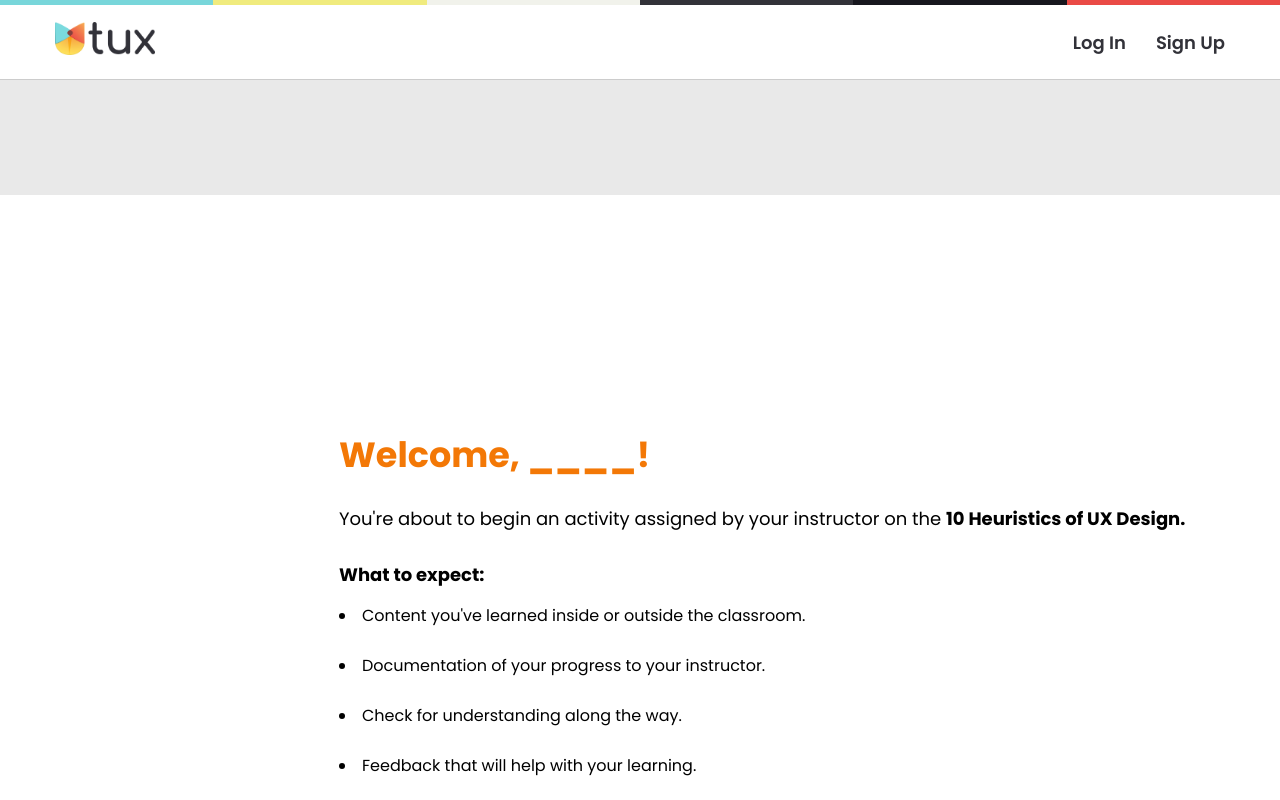
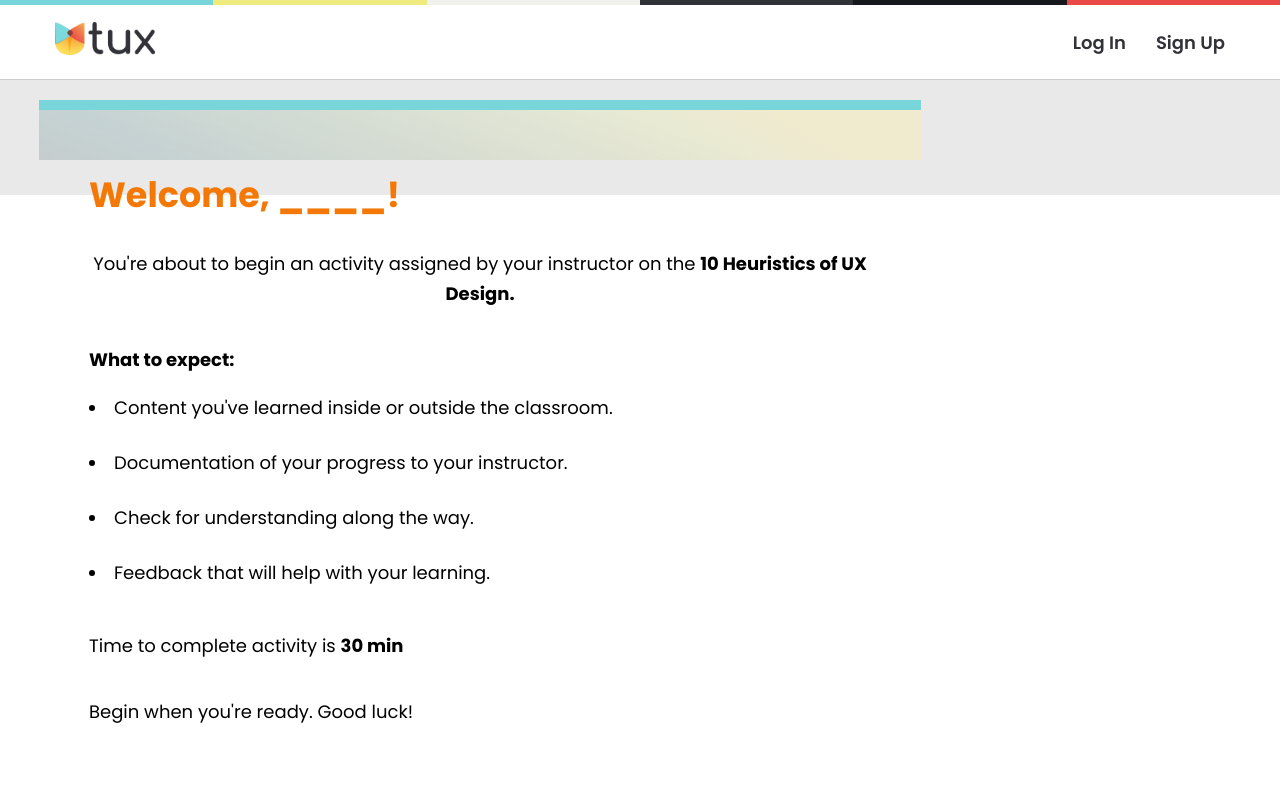
Before and after one commit to theCOOPcc/t.ux, a React (Create React App) app: page /activity/heuristics in a window 1280 px wide. Shown: the top 800 px of the page. Built offline with nearby package versions, Linux system fonts and the light colour scheme; no server answers.

Commit message:
Convert to in-file SC

```diff
--- a/src/components/Overview/Overview.jsx
+++ b/src/components/Overview/Overview.jsx
@@ -1,44 +1,96 @@
 import React from 'react';
+import styled, { css } from 'styled-components';
+import { Flex, orange_text, tux_blue } from '../TuxComponents/utilities';
+import { Button280 } from '../TuxComponents/elements';
 import * as U from '../../components/TuxComponents/UniversalComponents';
 
 const Overview = ({ user, activityName, activityTime, setStarted }) => {
   return (
     <>
-      {/* <U.Sub6ColGrid> */}
-      <U.FlexBox flexStartJC column overview>
-        <U.ColorBlock SubGridBlue></U.ColorBlock>
-        <U.FlexBox flexStartJC column overview2>
+      <Main>
+      {/* <OuterBox> */}
+        <ColorBlock/>
+        <FlexBox >
           {user ? (
-            <U.Heading1 overview>Welcome, {user.firstName}!</U.Heading1>
+            <Heading1 overview>Welcome, {user.firstName}!</Heading1>
           ) : (
-            <U.Heading1 overview>Welcome, ____!</U.Heading1>
+            <Heading1 overview>Welcome, ____!</Heading1>
           )}
-          <U.Normal>
+          <Text>
             You're about to begin an activity assigned by your instructor on the{' '}
             <strong>{activityName}.</strong>
-          </U.Normal>
-          <U.Normal bold>What to expect:</U.Normal>
-          <li>Content you've learned inside or outside the classroom.</li>
+          </Text>
+          <Text bold>What to expect:</Text>
+          <List>Content you've learned inside or outside the classroom.</List>
           <br></br>
-          <li>Documentation of your progress to your instructor.</li>
+          <List>Documentation of your progress to your instructor.</List>
           <br></br>
-          <li>Check for understanding along the way.</li>
+          <List>Check for understanding along the way.</List>
           <br></br>
-          <li>Feedback that will help with your learning.</li>
+          <List>Feedback that will help with your learning.</List>
           <br></br>
-          <U.Normal overview>
+          <Text overview>
             Time to complete activity is <strong>{activityTime} min</strong>
-          </U.Normal>
-          <U.Normal overview>Begin when you're ready. Good luck!</U.Normal>
-        </U.FlexBox>
-        <U.WideBtn enable onClick={() => setStarted(true)}>
+          </Text>
+          <Text overview>Begin when you're ready. Good luck!</Text>
+        </FlexBox>
+        <Button280 onClick={() => setStarted(true)}>
           Begin
-        </U.WideBtn>
-      </U.FlexBox>
+        </Button280>
+      {/* </OuterBox> */}
 
-      {/* </U.Sub6ColGrid> */}
+      </Main>
     </>
   );
 };
 
 export default Overview;
+
+const Main = styled.main`
+	background: linear-gradient(210.65deg, rgba(255, 238, 153, 0.32) 17.3%, rgba(122, 218, 222, 0.32) 87.56%), linear-gradient(19.08deg, rgba(234, 74, 70, 0.32) -33.26%, rgba(234, 74, 70, 0) 67.74%);
+	background-blend-mode: normal, multiply;
+	margin: 0 auto;
+	max-width: 1440px;
+`;
+
+const OuterBox = styled.div`
+    ${Flex({fd:'column'})};
+`;
+
+const FlexBox = styled.div`
+    ${Flex({fd:'column'})};
+    /* font-size: 35px;
+    line-height: 24px; */
+    padding: 50px;
+`;
+
+const ColorBlock = styled.div`
+    height: 10px;
+    background: ${tux_blue};
+    width: 100%;
+`;
+
+const Heading1 = styled.h1`
+  color: ${orange_text};
+  font-size: 36px;
+  line-height: 54px;
+  font-weight: 500;
+  font-size: 35px;
+  line-height: 24px;
+  color: var(--overview-orange);
+  font-weight: bold;
+`;
+
+const Text = styled.p`
+  font: var(--pop-reg);
+  line-height: 30px;
+
+  ${props => props.bold && css`
+      font-weight: 700;
+    `}
+`;
+
+const List = styled.li`
+  font: var(--pop-reg);
+  line-height: 30px;
+`;
```
